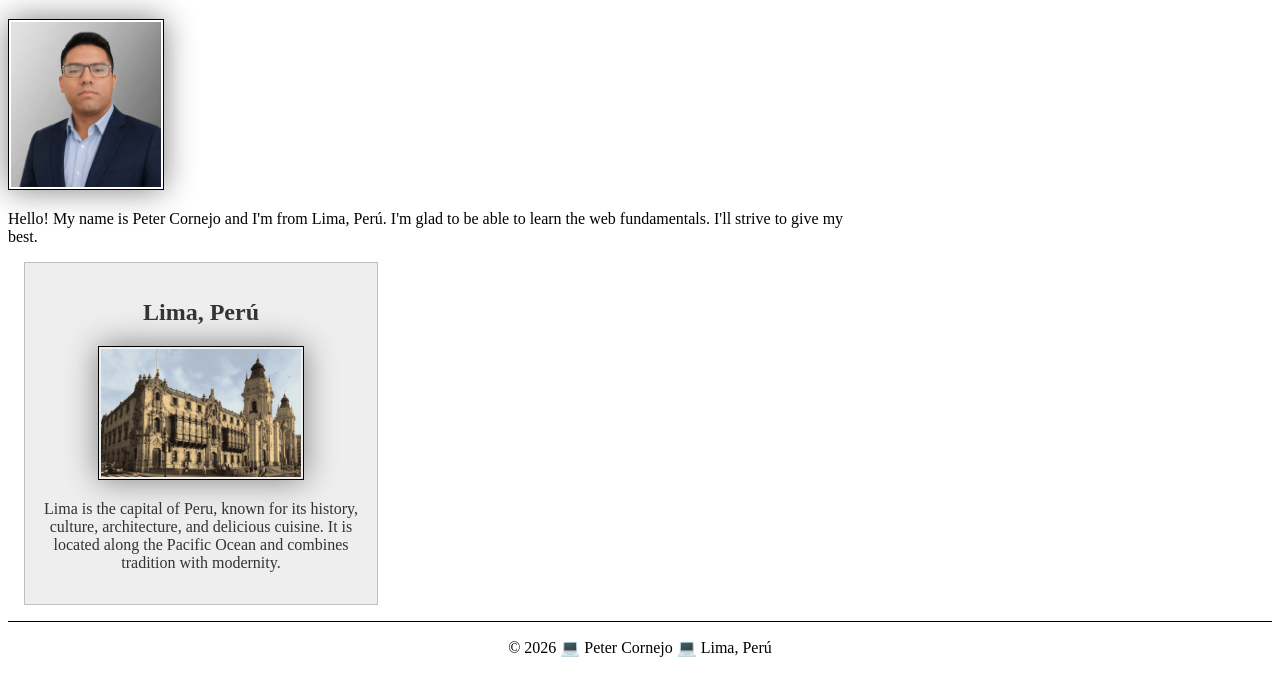
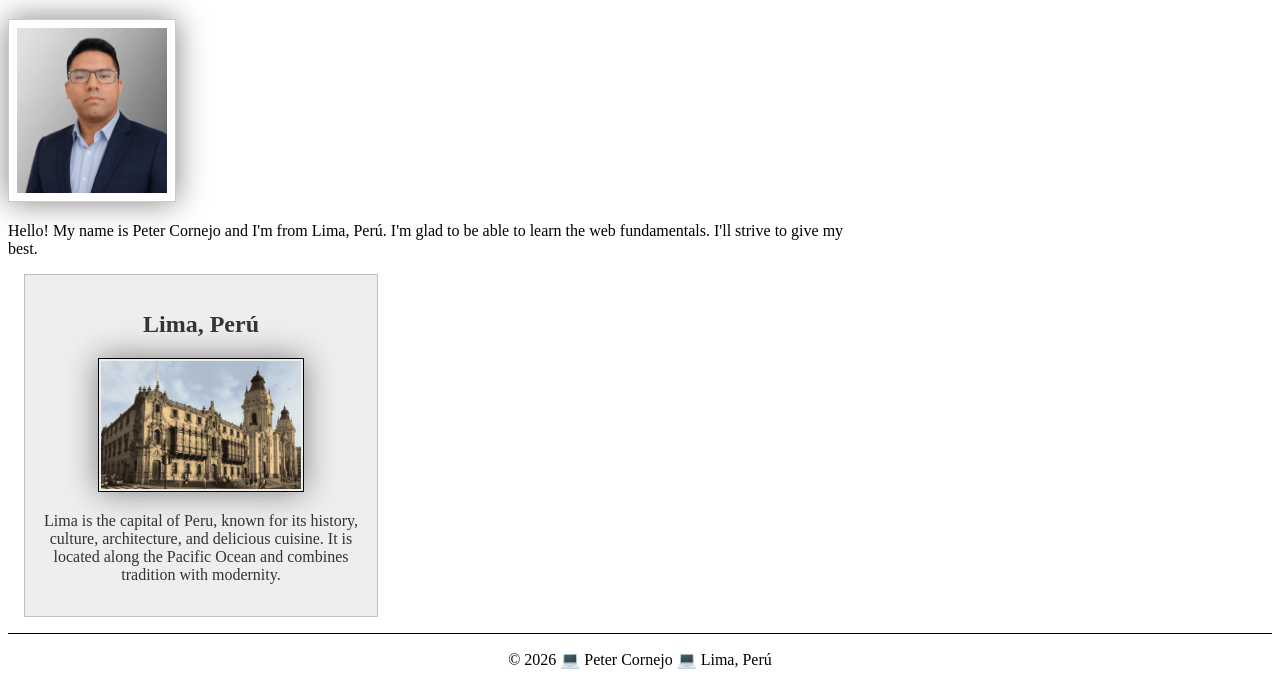
Before and after one commit to peterhcv/wdd130, a plain HTML site: page index.html in a window 1280 px wide. Shown: the part 205-890 px from the top of the page. Drawn offline with Linux system fonts and the light colour scheme.

Commit message:
fix css home page

```diff
--- a/styles/styles.css
+++ b/styles/styles.css
@@ -19,10 +19,6 @@ img {
     border: 1px solid black;
     padding: 2px;
     box-shadow: 0 0 30px gray;
-}
-
-p {
-    padding: 10px;
 }
 
 main {
@@ -47,6 +43,10 @@ aside img {
 main img {
     width: 150px;
     height: auto;
+    border: 1px solid rgb(0 0 0 /0.2);
+    padding: .5rem;
+    box-shadow: 0 0 30px gray;
+
 }
 
 p {
```
